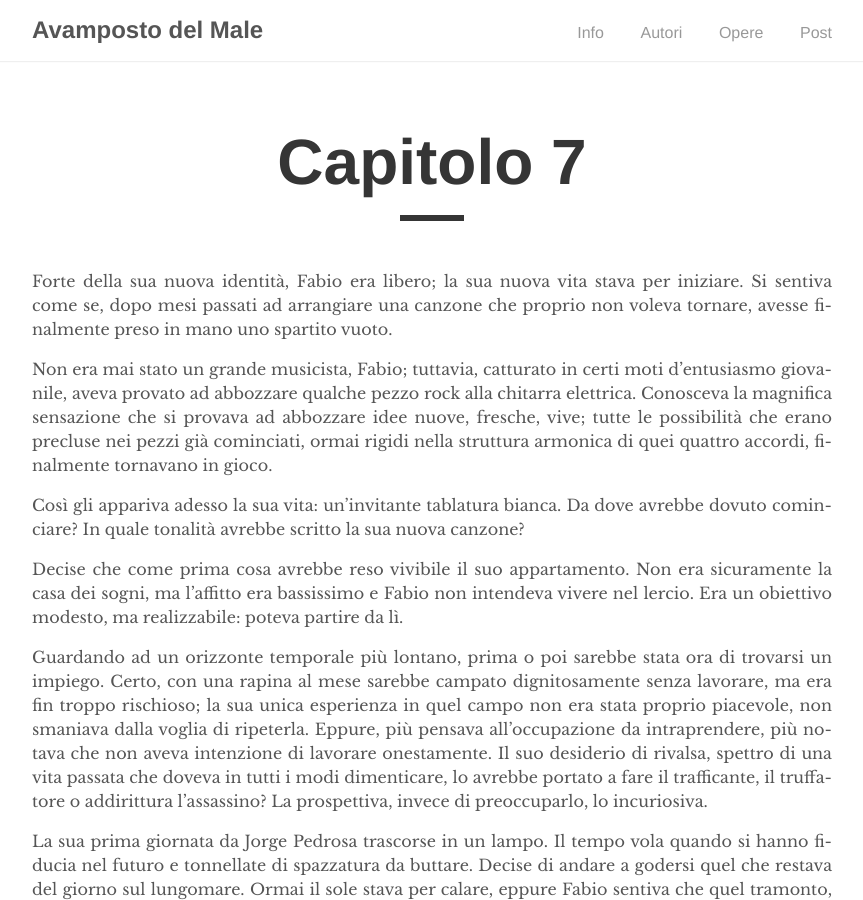
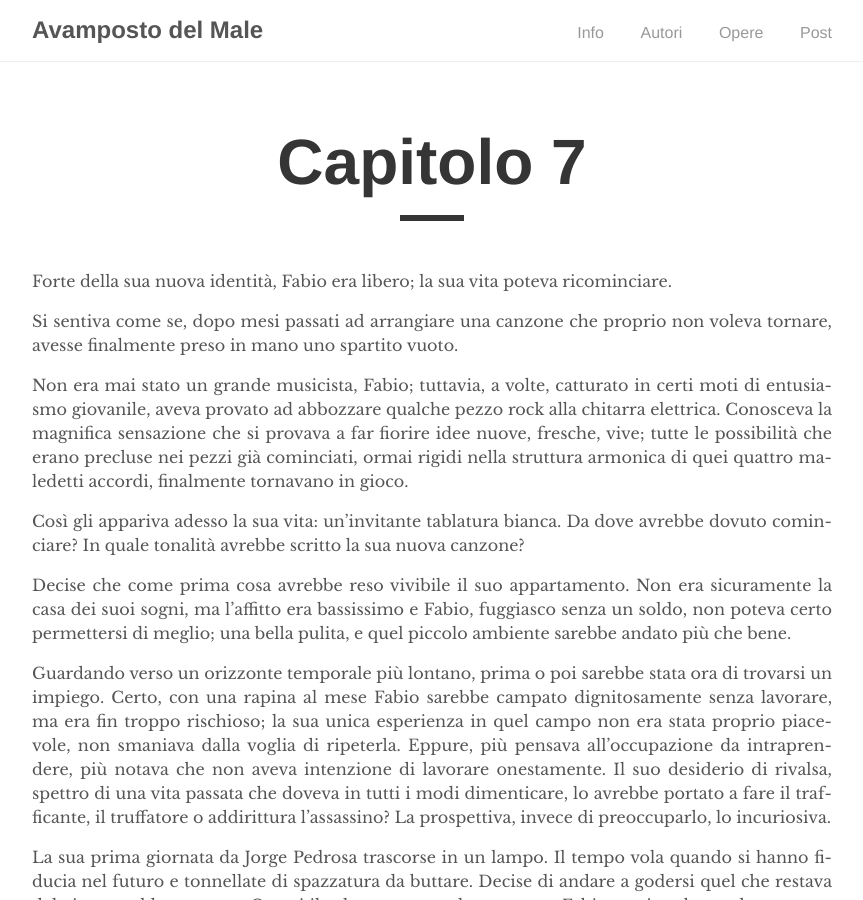
Before and after one commit to eviloutpost/eviloutpost.github.io, a Jekyll site: the page built from _works/sdp_ch/07.md, in a window 1280 px wide and 900 px high. Shown: the whole window, without its empty margins (208-1071 px from the left). Built offline with Jekyll 4.4.1, drawn with Linux system fonts in a browser that asks for light colours.

Commit message:
proceeded

```diff
--- a/_works/sdp_ch/07.md
+++ b/_works/sdp_ch/07.md
@@ -4,27 +4,17 @@ title: "Capitolo 7"
 display: 3
 ---
 
-Forte della sua nuova identità, Fabio era libero; la sua nuova vita stava per iniziare. Si sentiva come se, dopo mesi passati ad arrangiare una canzone che proprio non voleva tornare, avesse finalmente preso in mano uno spartito vuoto.
+Forte della sua nuova identità, Fabio era libero; la sua vita poteva ricominciare.
 
-Non era mai stato un grande musicista, Fabio; tuttavia, catturato in certi moti d'entusiasmo giovanile, aveva provato ad abbozzare qualche pezzo rock alla chitarra elettrica. Conosceva la  magnifica sensazione che si provava ad abbozzare idee nuove, fresche, vive; tutte le possibilità che erano precluse nei pezzi già cominciati, ormai rigidi nella struttura armonica di quei quattro accordi, finalmente tornavano in gioco.
+Si sentiva come se, dopo mesi passati ad arrangiare una canzone che proprio non voleva tornare, avesse finalmente preso in mano uno spartito vuoto.
+
+Non era mai stato un grande musicista, Fabio; tuttavia, a volte, catturato in certi moti di entusiasmo giovanile, aveva provato ad abbozzare qualche pezzo rock alla chitarra elettrica. Conosceva la  magnifica sensazione che si provava a far fiorire idee nuove, fresche, vive; tutte le possibilità che erano precluse nei pezzi già cominciati, ormai rigidi nella struttura armonica di quei quattro maledetti accordi, finalmente tornavano in gioco.
 
 Così gli appariva adesso la sua vita: un'invitante tablatura bianca. Da dove avrebbe dovuto cominciare? In quale tonalità avrebbe scritto la sua nuova canzone?
 
-Decise che come prima cosa avrebbe reso vivibile il suo appartamento.
-Non era sicuramente la casa dei sogni, ma l'affitto era bassissimo e
-Fabio non intendeva vivere nel lercio. Era un obiettivo modesto, ma
-realizzabile: poteva partire da lì.
+Decise che come prima cosa avrebbe reso vivibile il suo appartamento. Non era sicuramente la casa dei suoi sogni, ma l'affitto era bassissimo e Fabio, fuggiasco senza un soldo, non poteva certo permettersi di meglio; una bella pulita, e quel piccolo ambiente sarebbe andato più che bene.
 
-Guardando ad un orizzonte temporale più lontano, prima o poi sarebbe
-stata ora di trovarsi un impiego. Certo, con una rapina al mese sarebbe
-campato dignitosamente senza lavorare, ma era fin troppo rischioso; la
-sua unica esperienza in quel campo non era stata proprio piacevole, non
-smaniava dalla voglia di ripeterla. Eppure, più pensava all'occupazione
-da intraprendere, più notava che non aveva intenzione di lavorare
-onestamente. Il suo desiderio di rivalsa, spettro di una vita passata
-che doveva in tutti i modi dimenticare, lo avrebbe portato a fare il
-trafficante, il truffatore o addirittura l'assassino? La prospettiva,
-invece di preoccuparlo, lo incuriosiva.
+Guardando verso un orizzonte temporale più lontano, prima o poi sarebbe stata ora di trovarsi un impiego. Certo, con una rapina al mese Fabio sarebbe campato dignitosamente senza lavorare, ma era fin troppo rischioso; la sua unica esperienza in quel campo non era stata proprio piacevole, non smaniava dalla voglia di ripeterla. Eppure, più pensava all'occupazione da intraprendere, più notava che non aveva intenzione di lavorare onestamente. Il suo desiderio di rivalsa, spettro di una vita passata che doveva in tutti i modi dimenticare, lo avrebbe portato a fare il trafficante, il truffatore o addirittura l'assassino? La prospettiva, invece di preoccuparlo, lo incuriosiva.
 
 La sua prima giornata da Jorge Pedrosa trascorse in un lampo. Il tempo
 vola quando si hanno fiducia nel futuro e tonnellate di spazzatura da
```
